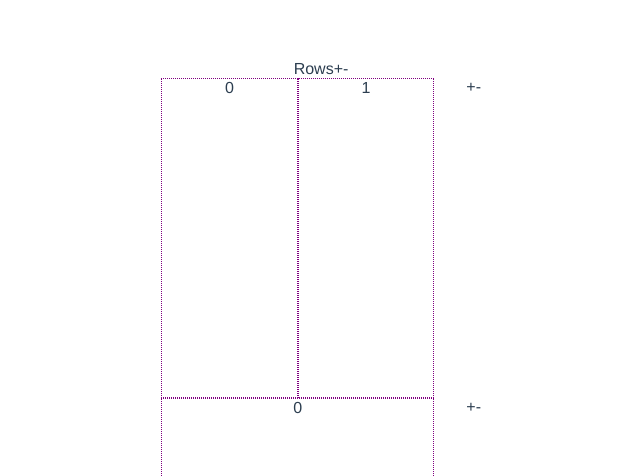
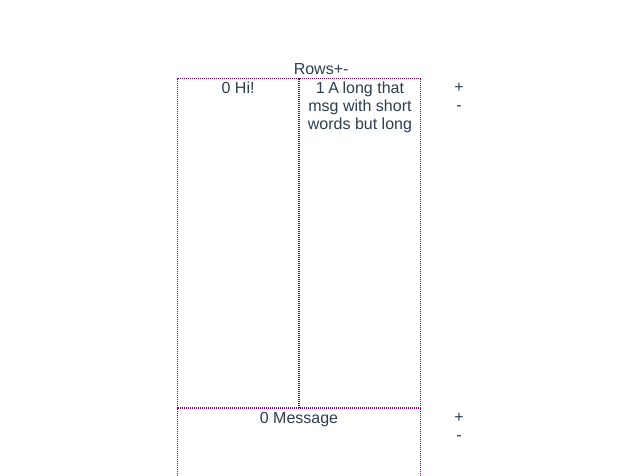
Before and after one commit to lmiller1990/my-story, a Vue app: page /#/ in a window 1280 px wide. Shown: the top 476 px of the page, without its empty margins (319-959 px from the left). Built offline with nearby package versions, Linux system fonts and the light colour scheme.

Commit message:
Update so columns are fixed widths using flex-basis

```diff
--- a/src/components/Column.vue
+++ b/src/components/Column.vue
@@ -1,6 +1,8 @@
 <template>
-  <div class="column">
-    {{ column.id }}
+  <div :style="columnWidth" class="column">
+    <div>
+      {{ column.id }} {{ column.msg }}
+    </div>
   </div>
 </template>
 
@@ -10,9 +12,19 @@
 
     props: {
       column: {
+        type: Object,
         default () {
           return { id: 0, msg: 'msg' }
         }
+      },
+      columnCount: {
+        type: Number,
+        default () { return 1 }
+      }
+    },
+    computed: {
+      columnWidth () {
+        return { 'flex-basis': 100 / this.columnCount + '%' }
       }
     }
   }
--- a/src/components/Grid.vue
+++ b/src/components/Grid.vue
@@ -25,7 +25,7 @@ export default {
 
 <style scoped>
 .slide {
-  width: 20em;
+  width: 18em;
   height: 40em;
   /*border: 1px dashed blue;*/
   display: grid;
--- a/src/components/GridRow.vue
+++ b/src/components/GridRow.vue
@@ -1,6 +1,6 @@
 <template>
   <div class="row">
-    <Column v-for="column in row.columns" :column="column" key="column.id" />
+    <Column v-for="column in row.columns" :columnCount="row.columns.length" :column="column" key="column.id" />
     <div class="column modifier">
       <div @click="addColumn" class="add icon">+</div>
       <div @click="removeColumn" class="remove icon">-</div>
--- a/src/store/store.js
+++ b/src/store/store.js
@@ -6,14 +6,19 @@ Vue.use(Vuex)
 const state = {
   currentSlideId: 0,
   slides: [
-    { id: 0,
+    {
+      id: 0,
       rows: [
         {
-          id: 0, columns: [{ id: 0 }, { id: 1 }]
+          id: 0,
+          columns: [
+            { id: 0, msg: 'Hi!' },
+            { id: 1, msg: 'A long that msg with short words but long' }
+          ]
         },
         {
           id: 1,
-          columns: [{ id: 0 }]
+          columns: [{ id: 0, msg: 'Message' }]
         }
       ]
     }
```
